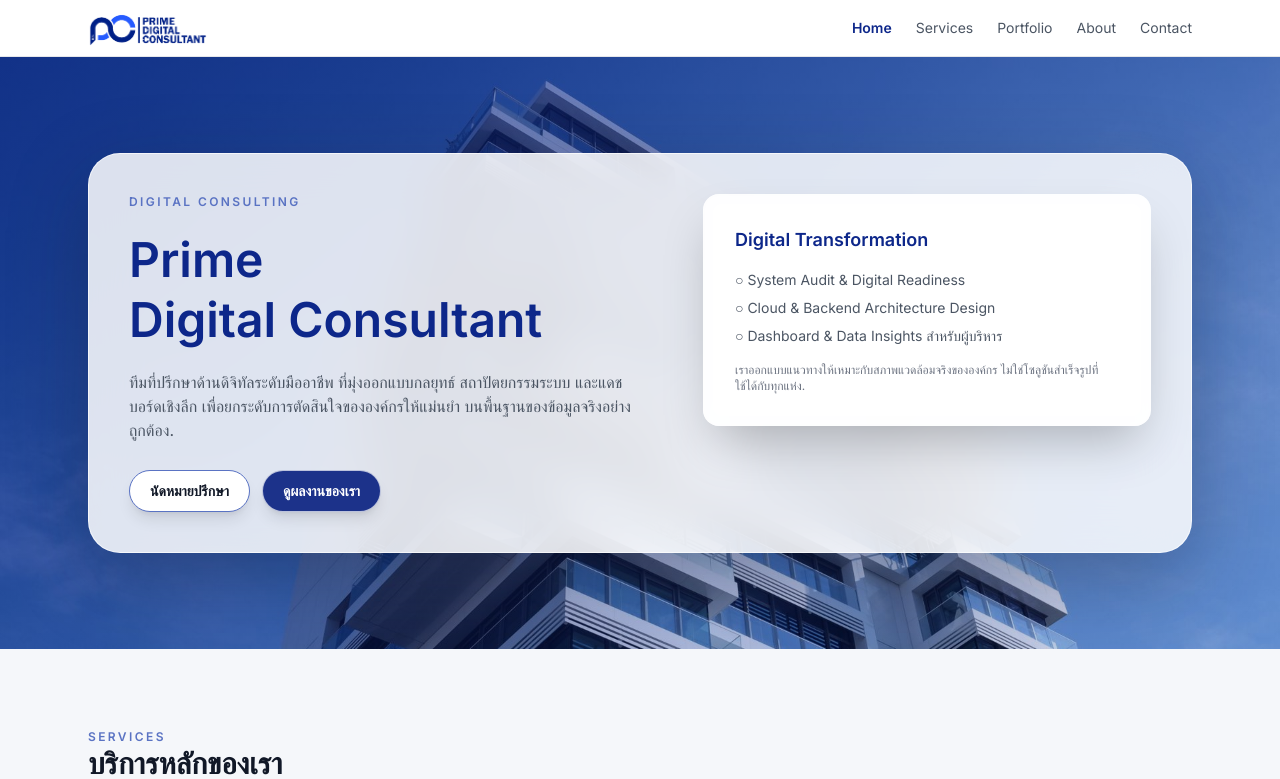
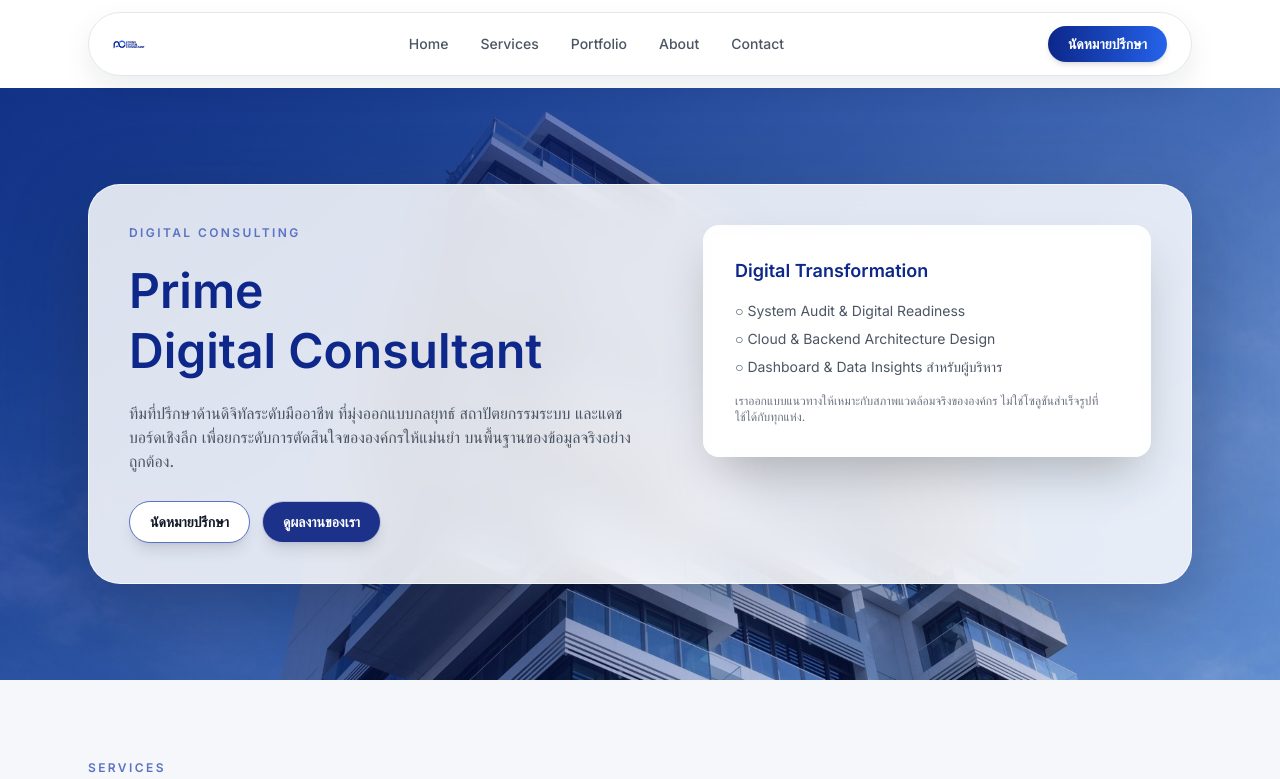
Before and after one commit to Ruvzaz/prime-digital-website, a Next.js app: page / in a window 1280 px wide. Shown: the top 779 px of the page. Built offline with nearby package versions, Linux system fonts and the light colour scheme.

Commit message:
Update Nav bar

```diff
--- a/src/app/globals.css
+++ b/src/app/globals.css
@@ -16,12 +16,7 @@ html {
   --font-mono: var(--font-geist-mono);
 }
 
-@media (prefers-color-scheme: dark) {
-  :root {
-    --background: #0a0a0a;
-    --foreground: #ededed;
-  }
-}
+
 
 body {
   background: var(--background);
--- a/src/app/layout.tsx
+++ b/src/app/layout.tsx
@@ -27,7 +27,7 @@ export default function RootLayout({
     // 5) <html lang="th"> บอก browser ว่าใช้ภาษาไทยเป็นหลัก
     <html lang="th">
       {/* 6) ใส่ className จาก Inter (ฟอนต์) ให้กับทั้ง body */}
-      <body className={inter.className}>
+      <body className={`${inter.className} bg-[#F5F7FA]`}>
         {/* 7) Navbar อยู่คงที่ */}
         <SmoothScroll>
         <Navbar />
--- a/src/components/Navbar.tsx
+++ b/src/components/Navbar.tsx
@@ -1,7 +1,7 @@
 "use client";
+
+import Link from "next/link";
 import Image from "next/image";
-import Link from "next/link";
-import { usePathname } from "next/navigation";
 import { useState } from "react";
 
 const navItems = [
@@ -13,102 +13,115 @@ const navItems = [
 ];
 
 export function Navbar() {
-  const pathname = usePathname();
-  const [isOpen, setIsOpen] = useState(false);
+  const [open, setOpen] = useState(false);
 
   return (
-    <nav className="sticky top-0 z-40 bg-white/90 backdrop-blur border-b border-[#E5E7EB]">
-      {/* แถวบน: โลโก้ + เมนู (desktop) + ปุ่ม hamburger (mobile) */}
-      <div className="max-w-6xl mx-auto px-4 md:px-6 h-14 flex items-center justify-between">
-        {/* LOGO / BRAND */}
-        <Link
-          href="/"
-          className="text-base md:text-lg font-semibold tracking-wide text-[#0D278A]"
-        >
+    <header className="sticky top-0 z-40 bg-transparent ">
+
+
+      <div className="max-w-6xl mx-auto px-4 md:px-6 py-3">
+        {/* เม็ดแคปซูลหลัก */}
+        <div className="bg-white rounded-full border border-[#E5E7EB] shadow-[0_12px_30px_rgba(15,23,42,0.08)] flex items-center justify-between gap-2 px-4 md:px-6 h-14 md:h-16">
+          {/* LOGO */}
+          <Link href="/" className="flex items-center gap-2">
             <Image
-          src="/images/prime-logo.png"         // 👉 เปลี่ยนเป็น path ของโลโก้คุณ
-    alt="Prime Digital Consultant Logo"
-    width={120}             // 👉 ปรับขนาดตามต้องการ
+              src="/images/prime-logo.png"
+              alt="Prime Digital Consultant"
+              width={120}
               height={40}
-    className="object-contain"
+              className="h-7 md:h-8 w-auto object-contain"
             />
           </Link>
 
-        {/* เมนูปกติ (แสดงเฉพาะ >= md) */}
-        <div className="hidden md:flex items-center gap-6 text-sm text-[#4B5563]">
-          {navItems.map((item) => {
-            const isActive =
-              item.href === "/"
-                ? pathname === "/"
-                : pathname.startsWith(item.href);
-
-            return (
+          {/* NAV LINKS – เฉพาะจอใหญ่ */}
+          <nav className="hidden md:flex items-center gap-8 text-sm font-medium text-[#4B5563]">
+            {navItems.map((item) => (
               <Link
                 key={item.href}
                 href={item.href}
-                className={`hover:text-[#0D278A] transition ${
-                  isActive ? "text-[#0D278A] font-semibold" : ""
-                }`}
+                className="hover:text-[#0D278A] transition-colors"
               >
                 {item.label}
               </Link>
-            );
-          })}
+            ))}
+          </nav>
+
+          {/* CTA Button – เฉพาะจอใหญ่ */}
+          <div className="hidden md:flex items-center">
+            <Link
+              href="/contact"
+              className="inline-flex items-center px-5 py-2 rounded-full bg-gradient-to-r from-[#0D278A] to-[#2563EB] text-white text-xs md:text-sm font-semibold shadow-md hover:shadow-lg hover:brightness-110 transition"
+            >
+              นัดหมายปรึกษา
+            </Link>
           </div>
 
-        {/* ปุ่ม Hamburger (แสดงเฉพาะ < md) */}
+          {/* HAMBURGER – เฉพาะมือถือ */}
           <button
             type="button"
-          className="md:hidden inline-flex flex-col justify-center items-center w-9 h-9 rounded-full border border-[#D1D5DB] bg-white shadow-sm"
-          onClick={() => setIsOpen((prev) => !prev)}
-          aria-label="Toggle navigation"
+            onClick={() => setOpen((v) => !v)}
+            className="md:hidden inline-flex items-center justify-center w-9 h-9 rounded-full border border-[#E5E7EB] text-[#111827] hover:bg-[#F3F4F6] transition"
+            aria-label="Toggle menu"
           >
+            <span className="sr-only">Toggle navigation</span>
+            {/* ไอคอน 3 ขีดง่าย ๆ */}
+            <div className="space-y-[5px]">
               <span
-            className={`block w-4 h-0.5 rounded-full bg-[#111827] transition-transform ${
-              isOpen ? "translate-y-1 rotate-45" : ""
+                className={`block h-[2px] w-5 rounded-full bg-[#111827] transition-transform ${
+                  open ? "translate-y-[3.5px] rotate-45" : ""
                 }`}
               />
               <span
-            className={`block w-4 h-0.5 rounded-full bg-[#111827] my-0.5 transition-opacity ${
-              isOpen ? "opacity-0" : "opacity-100"
+                className={`block h-[2px] w-5 rounded-full bg-[#111827] transition-opacity ${
+                  open ? "opacity-0" : "opacity-100"
                 }`}
               />
               <span
-            className={`block w-4 h-0.5 rounded-full bg-[#111827] transition-transform ${
-              isOpen ? "-translate-y-1 -rotate-45" : ""
+                className={`block h-[2px] w-5 rounded-full bg-[#111827] transition-transform ${
+                  open ? "-translate-y-[3.5px] -rotate-45" : ""
                 }`}
               />
+            </div>
           </button>
         </div>
+      </div>
 
-      {/* Mobile Overlay Menu */}
-      {isOpen && (
-        <div className="absolute right-0 top-14 md:hidden z-40">
-          <div className="w-48 rounded-2xl bg-white/95 shadow-[0_18px_40px_rgba(15,23,42,0.18)] border border-[#E5E7EB] py-2">
-            {navItems.map((item) => {
-              const isActive =
-                item.href === "/"
-                  ? pathname === "/"
-                  : pathname.startsWith(item.href);
+      {/* MOBILE OVERLAY MENU แบบกล่องเล็กมุมขวา */}
+      {open && (
+        <div className="md:hidden fixed inset-0 z-30" onClick={() => setOpen(false)}>
+          {/* คลิกพื้นหลังปิดเมนู */}
+          <div className="absolute inset-0 bg-black/20" />
 
-              return (
+          {/* กล่องเมนูมุมขวาบน */}
+          <div
+            className="absolute top-16 right-4 w-56 bg-white rounded-2xl shadow-[0_18px_45px_rgba(15,23,42,0.18)] border border-[#E5E7EB] p-4 space-y-3"
+            onClick={(e) => e.stopPropagation()}
+          >
+            <nav className="flex flex-col gap-2 text-sm text-[#111827]">
+              {navItems.map((item) => (
                 <Link
                   key={item.href}
                   href={item.href}
-                  onClick={() => setIsOpen(false)}
-                  className={`block px-4 py-2.5 text-sm text-left rounded-xl ${
-                    isActive
-                      ? "bg-[#EEF2FF] text-[#0D278A] font-semibold"
-                      : "text-[#4B5563] hover:bg-[#F3F4F6]"
-                  }`}
+                  className="py-1 hover:text-[#0D278A] transition-colors"
+                  onClick={() => setOpen(false)}
                 >
                   {item.label}
                 </Link>
-              );
-            })}
+              ))}
+            </nav>
+
+            <hr className="border-[#E5E7EB]" />
+
+            <Link
+              href="/contact"
+              onClick={() => setOpen(false)}
+              className="block text-center w-full px-4 py-2 rounded-full bg-gradient-to-r from-[#0D278A] to-[#2563EB] text-white text-xs font-semibold shadow-md"
+            >
+              นัดหมายปรึกษา
+            </Link>
           </div>
         </div>
       )}
-    </nav>
+    </header>
   );
 }
```
Lines whose indentation alone changed are shown as unchanged.
